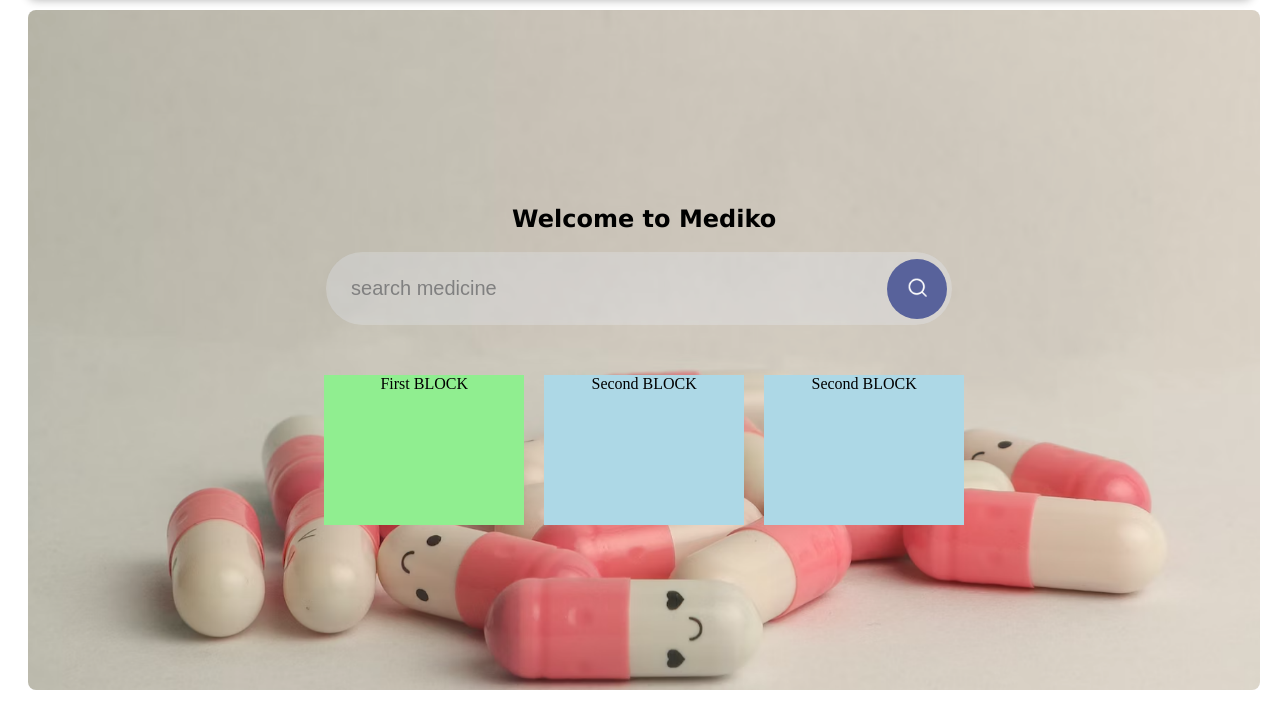
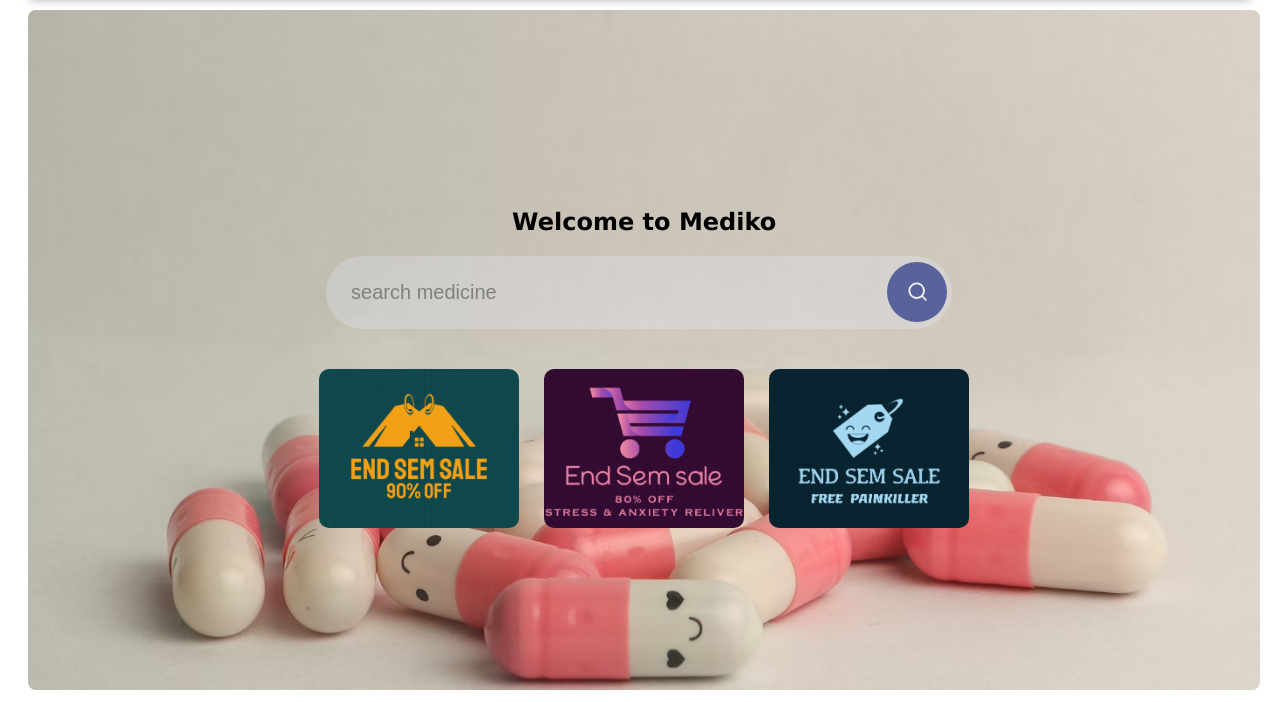
Before and after one commit to Apex-ace/MediEase, a Flask app: page / in a window 1280 px wide. Shown: the part 98-800 px from the top of the page. Run offline with Flask 3, Linux system fonts and the light colour scheme; parts of the project's set-up code (start-up, migrations or seed data) failed here and were passed over.

Commit message:
added discount images

```diff
--- a/templates/customer/homepage.html
+++ b/templates/customer/homepage.html
@@ -25,15 +25,15 @@
                 </button>
             </form>
         </div>
-        <div id="vertical_divide">
-            <div style="width:200px;float:left;height:150px; background:lightgreen; margin:10px; text-align: center;">
-                First BLOCK
+        <div id="vertical_divide" style="text-align: center;">
+            <div style="width: 200px; margin-right: 25px;">
+                <img src="../../static/customer/discount2.png" alt="Discount Image 1" style="width: 100%; border-radius: 10px;">
              </div>
-             <div style="width: 200px; float:center; height:150px; background:lightblue; margin:10px; text-align: center">
-                Second BLOCK
+             <div style="width: 200px; margin-right: 25px;">
+                <img src="../../static/customer/discount1.png" alt="Discount Image 1" style="width: 100%; border-radius: 10px;">
              </div>
-             <div style="width: 200px; float:center; height:150px; background:lightblue; margin:10px; text-align: center">
-                Second BLOCK
+             <div style="width: 200px;">
+                <img src="../../static/customer/discount3.png" alt="Discount Image 1" style="width: 100%; border-radius: 10px;">
              </div>
         </div>
     </div>
```
Also changed, not shown: static/customer/discount1.png (added), static/customer/discount2.png (added), static/customer/discount3.png (added).
